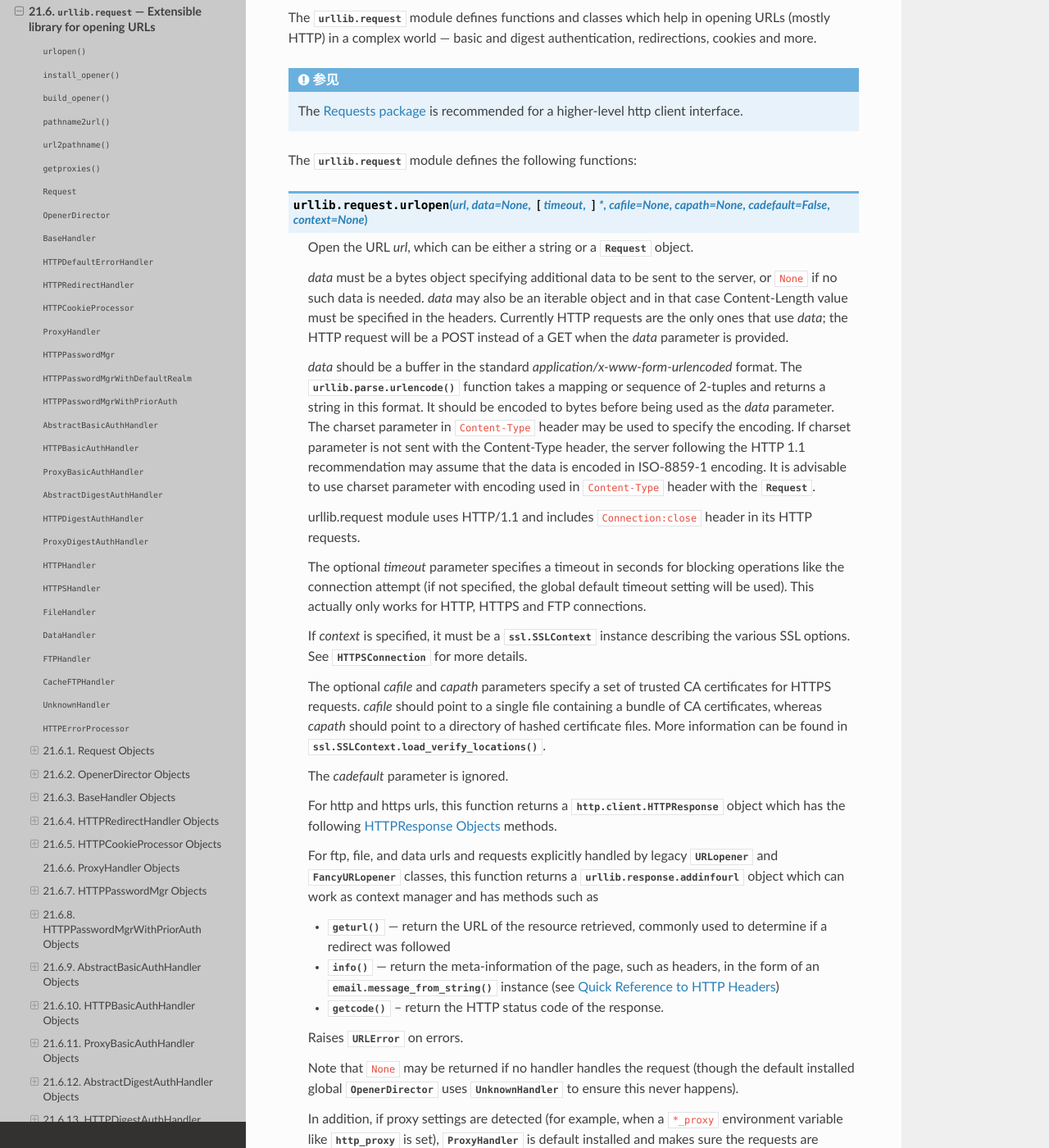
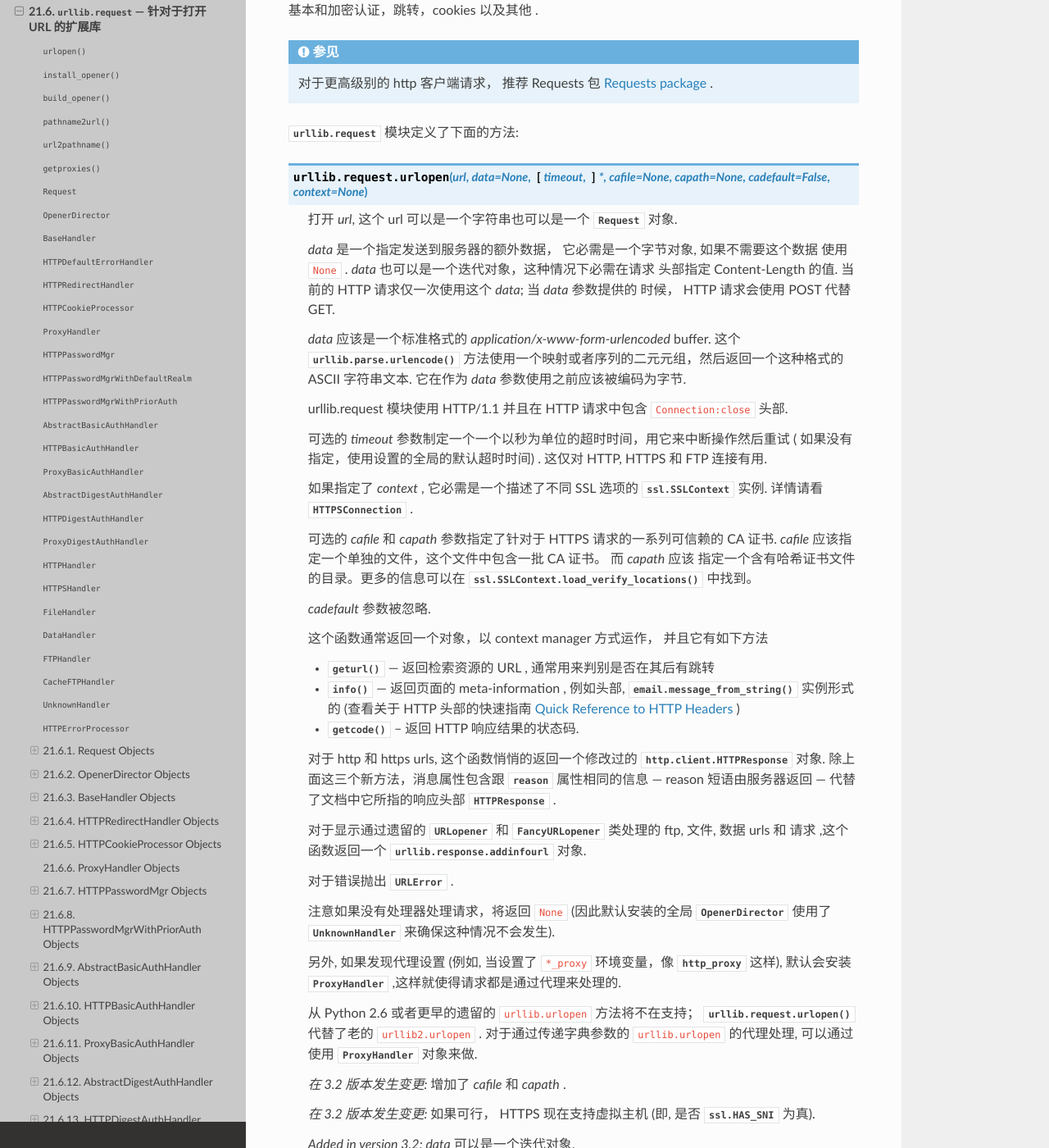
Before and after one commit to Thomas-23/python-document-cn, a Sphinx documentation site: the page built from library/source/urllib.request.rst, in a window 1280 px wide and 1400 px high, scrolled down 221 px. Shown: the whole window at 82% size. Built offline with Sphinx 7.4.7 and the Read the Docs theme 2.0.0, drawn with Linux system fonts in a browser that asks for light colours; some of the changed text lies outside the part shown.

Commit message:
urllib.request.rst

```diff
--- a/library/source/urllib.request.rst
+++ b/library/source/urllib.request.rst
@@ -1,4 +1,4 @@
-:mod:`urllib.request` --- Extensible library for opening URLs
+:mod:`urllib.request` --- 针对于打开 URL 的扩展库
 =============================================================
 
 .. module:: urllib.request
@@ -8,212 +8,170 @@
 .. sectionauthor:: Senthil Kumaran <senthil@uthcode.com>
 
 
-The :mod:`urllib.request` module defines functions and classes which help in
-opening URLs (mostly HTTP) in a complex world --- basic and digest
-authentication, redirections, cookies and more.
+:mod:`urllib.request` 模块中定义的函数和类，用于帮助我们打开不同情形下的 URL (大多数为 HTTP) ---
+基本和加密认证，跳转，cookies 以及其他 .
 
 .. seealso::
 
-    The `Requests package <http://requests.readthedocs.org/>`_
-    is recommended for a higher-level http client interface.
-
-
-The :mod:`urllib.request` module defines the following functions:
+    对于更高级别的 http 客户端请求， 推荐 Requests 包
+    `Requests package <http://requests.readthedocs.org/>`_ .
+
+
+:mod:`urllib.request` 模块定义了下面的方法:
 
 
 .. function:: urlopen(url, data=None[, timeout], *, cafile=None, capath=None, cadefault=False, context=None)
 
-   Open the URL *url*, which can be either a string or a
-   :class:`Request` object.
-
-   *data* must be a bytes object specifying additional data to be sent to the
-   server, or ``None`` if no such data is needed. *data* may also be an
-   iterable object and in that case Content-Length value must be specified in
-   the headers. Currently HTTP requests are the only ones that use *data*; the
-   HTTP request will be a POST instead of a GET when the *data* parameter is
-   provided.
-
-   *data* should be a buffer in the standard
-   :mimetype:`application/x-www-form-urlencoded` format.  The
-   :func:`urllib.parse.urlencode` function takes a mapping or sequence of
-   2-tuples and returns a string in this format. It should be encoded to bytes
-   before being used as the *data* parameter. The charset parameter in
-   ``Content-Type`` header may be used to specify the encoding. If charset
-   parameter is not sent with the Content-Type header, the server following the
-   HTTP 1.1 recommendation may assume that the data is encoded in ISO-8859-1
-   encoding. It is advisable to use charset parameter with encoding used in
-   ``Content-Type`` header with the :class:`Request`.
-
-   urllib.request module uses HTTP/1.1 and includes ``Connection:close`` header
-   in its HTTP requests.
-
-   The optional *timeout* parameter specifies a timeout in seconds for
-   blocking operations like the connection attempt (if not specified,
-   the global default timeout setting will be used).  This actually
-   only works for HTTP, HTTPS and FTP connections.
-
-   If *context* is specified, it must be a :class:`ssl.SSLContext` instance
-   describing the various SSL options. See :class:`~http.client.HTTPSConnection`
-   for more details.
-
-   The optional *cafile* and *capath* parameters specify a set of trusted
-   CA certificates for HTTPS requests.  *cafile* should point to a single
-   file containing a bundle of CA certificates, whereas *capath* should
-   point to a directory of hashed certificate files.  More information can
-   be found in :meth:`ssl.SSLContext.load_verify_locations`.
-
-   The *cadefault* parameter is ignored.
-
-   For http and https urls, this function returns a
-   :class:`http.client.HTTPResponse` object which has the following
-   :ref:`httpresponse-objects` methods.
-
-   For ftp, file, and data urls and requests explicitly handled by legacy
-   :class:`URLopener` and :class:`FancyURLopener` classes, this function
-   returns a :class:`urllib.response.addinfourl` object which can work as
-   :term:`context manager` and has methods such as
-
-   * :meth:`~urllib.response.addinfourl.geturl` --- return the URL of the resource retrieved,
-     commonly used to determine if a redirect was followed
-
-   * :meth:`~urllib.response.addinfourl.info` --- return the meta-information of the page, such as headers,
-     in the form of an :func:`email.message_from_string` instance (see
-     `Quick Reference to HTTP Headers <http://www.cs.tut.fi/~jkorpela/http.html>`_)
-
-   * :meth:`~urllib.response.addinfourl.getcode` -- return the HTTP status code of the response.
-
-   Raises :exc:`~urllib.error.URLError` on errors.
-
-   Note that ``None`` may be returned if no handler handles the request (though
-   the default installed global :class:`OpenerDirector` uses
-   :class:`UnknownHandler` to ensure this never happens).
-
-   In addition, if proxy settings are detected (for example, when a ``*_proxy``
-   environment variable like :envvar:`http_proxy` is set),
-   :class:`ProxyHandler` is default installed and makes sure the requests are
-   handled through the proxy.
-
-   The legacy ``urllib.urlopen`` function from Python 2.6 and earlier has been
-   discontinued; :func:`urllib.request.urlopen` corresponds to the old
-   ``urllib2.urlopen``.  Proxy handling, which was done by passing a dictionary
-   parameter to ``urllib.urlopen``, can be obtained by using
-   :class:`ProxyHandler` objects.
+   打开 *url*, 这个 url 可以是一个字符串也可以是一个
+   :class:`Request` 对象.
+
+   *data* 是一个指定发送到服务器的额外数据， 它必需是一个字节对象, 如果不需要这个数据
+   使用 ``None`` . *data* 也可以是一个迭代对象，这种情况下必需在请求
+   头部指定 Content-Length 的值. 当前的 HTTP 请求仅一次使用这个 *data*; 当 *data* 参数提供的
+   时候， HTTP 请求会使用 POST 代替 GET.
+
+   *data* 应该是一个标准格式的
+   :mimetype:`application/x-www-form-urlencoded` buffer.  这个
+   :func:`urllib.parse.urlencode` 方法使用一个映射或者序列的二元元组，然后返回一个这种格式的 ASCII
+   字符串文本. 它在作为  *data* 参数使用之前应该被编码为字节.
+
+   urllib.request 模块使用 HTTP/1.1 并且在 HTTP 请求中包含 ``Connection:close`` 头部.
+
+   可选的 *timeout* 参数制定一个一个以秒为单位的超时时间，用它来中断操作然后重试
+   ( 如果没有指定，使用设置的全局的默认超时时间) . 这仅对 HTTP, HTTPS 和 FTP 连接有用.
+
+   如果指定了 *context* , 它必需是一个描述了不同 SSL 选项的 :class:`ssl.SSLContext` 实例.
+   详情请看 :class:`~http.client.HTTPSConnection` .
+
+   可选的 *cafile* 和 *capath* 参数指定了针对于 HTTPS 请求的一系列可信赖的 CA 证书.
+   *cafile* 应该指定一个单独的文件，这个文件中包含一批 CA 证书。 而 *capath* 应该
+   指定一个含有哈希证书文件的目录。更多的信息可以在 :meth:`ssl.SSLContext.load_verify_locations`
+   中找到。
+
+   *cadefault* 参数被忽略.
+
+   这个函数通常返回一个对象，以
+   :term:`context manager` 方式运作， 并且它有如下方法
+
+   * :meth:`~urllib.response.addinfourl.geturl` --- 返回检索资源的 URL ,
+     通常用来判别是否在其后有跳转
+
+   * :meth:`~urllib.response.addinfourl.info` --- 返回页面的 meta-information , 例如头部,
+     :func:`email.message_from_string` 实例形式的 (查看关于 HTTP 头部的快速指南
+     `Quick Reference to HTTP Headers <http://www.cs.tut.fi/~jkorpela/http.html>`_ )
+
+   * :meth:`~urllib.response.addinfourl.getcode` -- 返回 HTTP 响应结果的状态码.
+
+   对于 http 和 https urls, 这个函数悄悄的返回一个修改过的
+   :class:`http.client.HTTPResponse` 对象. 除上面这三个新方法，消息属性包含跟
+   :attr:`~http.client.HTTPResponse.reason` 属性相同的信息 --- reason 短语由服务器返回 ---
+   代替了文档中它所指的响应头部
+   :class:`~http.client.HTTPResponse` .
+
+   对于显示通过遗留的 :class:`URLopener` 和 :class:`FancyURLopener` 类处理的
+   ftp, 文件, 数据 urls 和 请求 ,这个函数返回一个 :class:`urllib.response.addinfourl` 对象.
+
+   对于错误抛出 :exc:`~urllib.error.URLError` .
+
+   注意如果没有处理器处理请求，将返回 ``None``  (因此默认安装的全局 :class:`OpenerDirector`
+   使用了 :class:`UnknownHandler` 来确保这种情况不会发生).
+
+   另外, 如果发现代理设置 (例如, 当设置了 ``*_proxy`` 环境变量，像 :envvar:`http_proxy` 这样),
+   默认会安装 :class:`ProxyHandler` ,这样就使得请求都是通过代理来处理的.
+
+   从 Python 2.6 或者更早的遗留的 ``urllib.urlopen`` 方法将不在支持；
+   :func:`urllib.request.urlopen` 代替了老的 ``urllib2.urlopen`` .
+   对于通过传递字典参数的  ``urllib.urlopen`` 的代理处理, 可以通过使用 :class:`ProxyHandler` 对象来做.
 
    .. versionchanged:: 3.2
-      *cafile* and *capath* were added.
+      增加了 *cafile* 和 *capath* .
 
    .. versionchanged:: 3.2
-      HTTPS virtual hosts are now supported if possible (that is, if
-      :data:`ssl.HAS_SNI` is true).
+      如果可行， HTTPS 现在支持虚拟主机 (即, 是否
+      :data:`ssl.HAS_SNI` 为真).
 
    .. versionadded:: 3.2
-      *data* can be an iterable object.
+      *data* 可以是一个迭代对象.
 
    .. versionchanged:: 3.3
-      *cadefault* was added.
+      增加 *cadefault* .
 
    .. versionchanged:: 3.4.3
-      *context* was added.
+      增加 *context* .
 
 
 .. function:: install_opener(opener)
 
-   Install an :class:`OpenerDirector` instance as the default global opener.
-   Installing an opener is only necessary if you want urlopen to use that
-   opener; otherwise, simply call :meth:`OpenerDirector.open` instead of
-   :func:`~urllib.request.urlopen`.  The code does not check for a real
-   :class:`OpenerDirector`, and any class with the appropriate interface will
-   work.
+   安装一个 :class:`OpenerDirector` 实例作为默认的全局打开器.
+   安装打开器仅在你需要在 urlopen 中使用它时使用; 这样就可以简单调用 :meth:`OpenerDirector.open` 来代替
+   :func:`~urllib.request.urlopen` .  代码不会检查一个真实的
+   :class:`OpenerDirector`, 任何合适的接口类都可以工作.
 
 
 .. function:: build_opener([handler, ...])
 
-   Return an :class:`OpenerDirector` instance, which chains the handlers in the
-   order given. *handler*\s can be either instances of :class:`BaseHandler`, or
-   subclasses of :class:`BaseHandler` (in which case it must be possible to call
-   the constructor without any parameters).  Instances of the following classes
-   will be in front of the *handler*\s, unless the *handler*\s contain them,
-   instances of them or subclasses of them: :class:`ProxyHandler` (if proxy
-   settings are detected), :class:`UnknownHandler`, :class:`HTTPHandler`,
+   返回一个 :class:`OpenerDirector` 实例, 它是一个指定顺序的处理器链 .
+   *处理器* 即可以是 :class:`BaseHandler` 实例, 也可以是 :class:`BaseHandler`
+   子类 (在这种情况下，它必需可以调用没有任何参数的构造器).  实例化下面这些类
+   将会放在所有 *处理器* 之前， 除非这些 *处理器* 已经包含它们,
+   实例化它们或者子类化它们: :class:`ProxyHandler` (如果发现设置了代理),
+   :class:`UnknownHandler`, :class:`HTTPHandler`,
    :class:`HTTPDefaultErrorHandler`, :class:`HTTPRedirectHandler`,
    :class:`FTPHandler`, :class:`FileHandler`, :class:`HTTPErrorProcessor`.
 
-   If the Python installation has SSL support (i.e., if the :mod:`ssl` module
-   can be imported), :class:`HTTPSHandler` will also be added.
-
-   A :class:`BaseHandler` subclass may also change its :attr:`handler_order`
-   attribute to modify its position in the handlers list.
+   如果安装的 Python 支持 SSL (如果 :mod:`ssl` 模块可以被导入), :class:`HTTPSHandler` 也会添加上.
+
+   一个 :class:`BaseHandler` 子类也可以改变它的 :attr:`handler_order`
+   属性来改变它在处理器列表中的位置.
 
 
 .. function:: pathname2url(path)
 
-   Convert the pathname *path* from the local syntax for a path to the form used in
-   the path component of a URL.  This does not produce a complete URL.  The return
-   value will already be quoted using the :func:`~urllib.parse.quote` function.
+   从一个路径转换这个路径名为本地语法，用来以 URL 路径部分的格式使用.
+   它不会生成一个完整的 URL.  返回的值可以使用  :func:`~urllib.parse.quote`  函数引起来.
 
 
 .. function:: url2pathname(path)
 
-   Convert the path component *path* from a percent-encoded URL to the local syntax for a
-   path.  This does not accept a complete URL.  This function uses
-   :func:`~urllib.parse.unquote` to decode *path*.
+   从一个 % 号转义的 URL中转换路径部分的 *path* 为本地路径的语法.  它不支持一个完整的 URL.
+   这个函数使用 :func:`~urllib.parse.unquote` 来解码 *path*.
 
 .. function:: getproxies()
 
-   This helper function returns a dictionary of scheme to proxy server URL
-   mappings. It scans the environment for variables named ``<scheme>_proxy``,
-   in a case insensitive approach, for all operating systems first, and when it
-   cannot find it, looks for proxy information from Mac OSX System
-   Configuration for Mac OS X and Windows Systems Registry for Windows.
-
-
-The following classes are provided:
+   这个帮助函数返回针对于 代理服务器映射的一个字典形式的 sheme.
+   对所有的操作系统，开始，他扫描环境变量中名字为 ``<scheme>_proxy`` 的变量, 不区分大小写，
+   如果他没有找到，对于苹果系统查看苹果的代理配置和信息，对于微软系统查看 Windows注册表。
+
+
+提供下面这些方法:
 
 .. class:: Request(url, data=None, headers={}, origin_req_host=None, unverifiable=False, method=None)
 
-   This class is an abstraction of a URL request.
-
-   *url* should be a string containing a valid URL.
-
-   *data* must be a bytes object specifying additional data to send to the
-   server, or ``None`` if no such data is needed.  Currently HTTP requests are
-   the only ones that use *data*; the HTTP request will be a POST instead of a
-   GET when the *data* parameter is provided.  *data* should be a buffer in the
-   standard :mimetype:`application/x-www-form-urlencoded` format.
-
-   The :func:`urllib.parse.urlencode` function takes a mapping or sequence of
-   2-tuples and returns a string in this format. It should be encoded to bytes
-   before being used as the *data* parameter. The charset parameter in
-   ``Content-Type`` header may be used to specify the encoding. If charset
-   parameter is not sent with the Content-Type header, the server following the
-   HTTP 1.1 recommendation may assume that the data is encoded in ISO-8859-1
-   encoding. It is advisable to use charset parameter with encoding used in
-   ``Content-Type`` header with the :class:`Request`.
-
-
-   *headers* should be a dictionary, and will be treated as if
-   :meth:`add_header` was called with each key and value as arguments.
-   This is often used to "spoof" the ``User-Agent`` header, which is
-   used by a browser to identify itself -- some HTTP servers only
-   allow requests coming from common browsers as opposed to scripts.
-   For example, Mozilla Firefox may identify itself as ``"Mozilla/5.0
-   (X11; U; Linux i686) Gecko/20071127 Firefox/2.0.0.11"``, while
-   :mod:`urllib`'s default user agent string is
-   ``"Python-urllib/2.6"`` (on Python 2.6).
-
-   An example of using ``Content-Type`` header with *data* argument would be
-   sending a dictionary like ``{"Content-Type":" application/x-www-form-urlencoded;charset=utf-8"}``
-
-   The final two arguments are only of interest for correct handling
-   of third-party HTTP cookies:
-
-   *origin_req_host* should be the request-host of the origin
-   transaction, as defined by :rfc:`2965`.  It defaults to
-   ``http.cookiejar.request_host(self)``.  This is the host name or IP
-   address of the original request that was initiated by the user.
-   For example, if the request is for an image in an HTML document,
-   this should be the request-host of the request for the page
-   containing the image.
+   这是一个关于 URL 请求的抽象类.
+
+   *url* 包含正确 URL 的字符串.
+
+   *data* 是一个指定发送到服务器的额外数据， 它必需是一个字节对象, 如果不需要这个数据
+   使用 ``None``。当前的 HTTP 请求仅一次使用这个 *data*; 当 *data* 参数提供的
+   时候， HTTP 请求会使用 POST 代替 GET. *data* 应该是一个标准格式的
+   :mimetype:`application/x-www-form-urlencoded` buffer. 这个
+   :func:`urllib.parse.urlencode` 方法使用一个映射或者序列的二元元组，然后返回一个这种格式的 ASCII
+   字符串文本. 它在作为  *data* 参数使用之前应该被编码为字节.
+
+   *headers* 应该是一个字典, 并且作为参数被 :meth:`add_header`  调用了，将会当作是否包含每个键和值，
+   这通常用于骗过  ``User-Agent``  的头部, 使得使用起来就像浏览器一样 -- 一些 HTTP 服务器仅支持
+   来自浏览器的请求，而拒绝脚本的请求。例如, 火狐识别自己为 ``"Mozilla/5.0
+   (X11; U; Linux i686) Gecko/20071127 Firefox/2.0.0.11"``, 而
+   在 Python 2.6 上 :mod:`urllib`' 的默认用户代理字符串是。
+
+   举个使用 ``Content-Type`` 头部的例子， *data* 参数应该会以像这样的
+   ``{"Content-Type": "application/x-www-form-urlencoded"}`` 字典形式发送出去.
+
+   最后两个参数仅对正确处理第三方的 HTTP cookies 感兴趣:
+
+   *origin_req_host* 应该是最初交换的请求主机, 它在 :rfc:`2965` 中定义.  它默认为
+   ``http.cookiejar.request_host(self)``.  这是关于最初请求的一个主机名字或者 IP 地址
+   它由用户初始化。 例如如果在一个 HTML 文档中是一个图片请求，它应该是一个包含图片页面的请求主机。
 
    *unverifiable* should indicate whether the request is unverifiable,
    as defined by RFC 2965.  It defaults to ``False``.  An unverifiable
@@ -1168,7 +1126,7 @@ The code for the sample CGI used in the above example is::
    #!/usr/bin/env python
    import sys
    data = sys.stdin.read()
-   print('Content-type: text-plain\n\nGot Data: "%s"' % data)
+   print('Content-type: text/plain\n\nGot Data: "%s"' % data)
 
 Here is an example of doing a ``PUT`` request using :class:`Request`::
 
@@ -1230,7 +1188,7 @@ every :class:`Request`.  To change this::
    opener.open('http://www.example.com/')
 
 Also, remember that a few standard headers (:mailheader:`Content-Length`,
-:mailheader:`Content-Type` without charset parameter and :mailheader:`Host`)
+:mailheader:`Content-Type` and :mailheader:`Host`)
 are added when the :class:`Request` is passed to :func:`urlopen` (or
 :meth:`OpenerDirector.open`).
 
@@ -1253,11 +1211,8 @@ from urlencode is encoded to bytes before it is sent to urlopen as data::
    >>> import urllib.request
    >>> import urllib.parse
    >>> data = urllib.parse.urlencode({'spam': 1, 'eggs': 2, 'bacon': 0})
-   >>> data = data.encode('utf-8')
-   >>> request = urllib.request.Request("http://requestb.in/xrbl82xr")
-   >>> # adding charset parameter to the Content-Type header.
-   >>> request.add_header("Content-Type","application/x-www-form-urlencoded;charset=utf-8")
-   >>> with urllib.request.urlopen(request, data) as f:
+   >>> data = data.encode('ascii')
+   >>> with urllib.request.urlopen("http://requestb.in/xrbl82xr", data) as f:
    ...     print(f.read().decode('utf-8'))
    ...
 
```
Also changed, not shown: other parts of library/source/urllib.request.rst (+1 -1 lines), library/source/logging.rst (+8 -3 lines), library/source/urllib.parse.rst (+5 -4 lines), library/source/urllib.robotparser.rst (+28 -1 lines).
